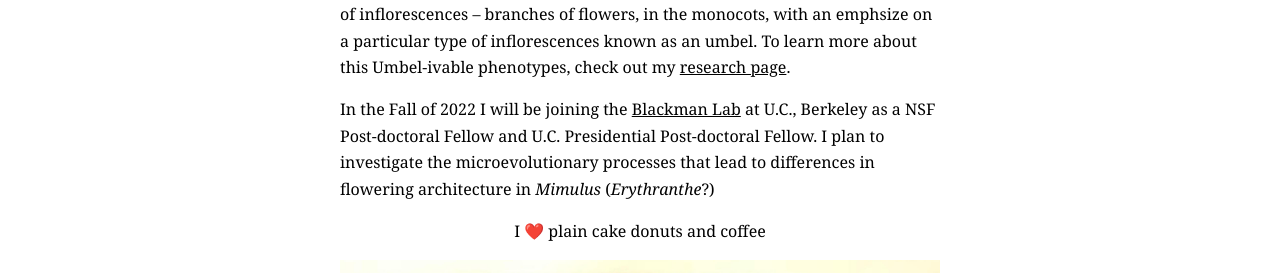
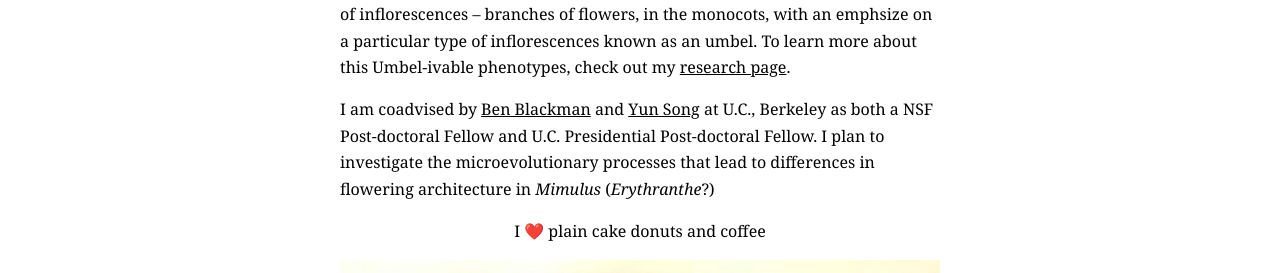
Before and after one commit to Jesusthebotanist/Jesusthebotanist.github.io, a Jekyll site: the page built from pages/about.md, in a window 1280 px wide and 900 px high. Shown: the part 220-493 px from the top of the window. Built offline with Jekyll 4.4.1, drawn with Linux system fonts in a browser that asks for light colours; nearby versions of some CDN libraries; emoji names are drawn with the system emoji font; a script that is not in the unit is left out.

Commit message:
Update about.md

```diff
--- a/pages/about.md
+++ b/pages/about.md
@@ -4,7 +4,7 @@ title: About
 ---
 I am a recently graduated Ph.D in [Chelsea Specht's lab](http://blogs.cornell.edu/specht/) at Cornell University. I consider myself evolutionary botanist interested in the processes that give rise to diverse patterns of morphology. My dissertation is focused on the evolution of inflorescences – branches of flowers, in the monocots, with an emphsize on a particular type of inflorescences known as an umbel. To learn more about this Umbel-ivable phenotypes, check out my [research page](https://jesusthebotanist.github.io/pages/research.html).
 
-In the Fall of 2022 I will be joining the [Blackman Lab](https://nature.berkeley.edu/blackmanlab/Blackman_Lab/Welcome.html) at U.C., Berkeley as a NSF Post-doctoral Fellow and  U.C. Presidential Post-doctoral Fellow. I plan to investigate the microevolutionary processes that lead to differences in flowering architecture in *Mimulus* (*Erythranthe*?)
+I am coadvised by [Ben Blackman](https://nature.berkeley.edu/blackmanlab/Blackman_Lab/Welcome.html) and [Yun Song](http://people.eecs.berkeley.edu/~yss/) at U.C., Berkeley as both a NSF Post-doctoral Fellow and U.C. Presidential Post-doctoral Fellow. I plan to investigate the microevolutionary processes that lead to differences in flowering architecture in *Mimulus* (*Erythranthe*?)
 
 <p align="center">
   I :heart: plain cake donuts and coffee
```
